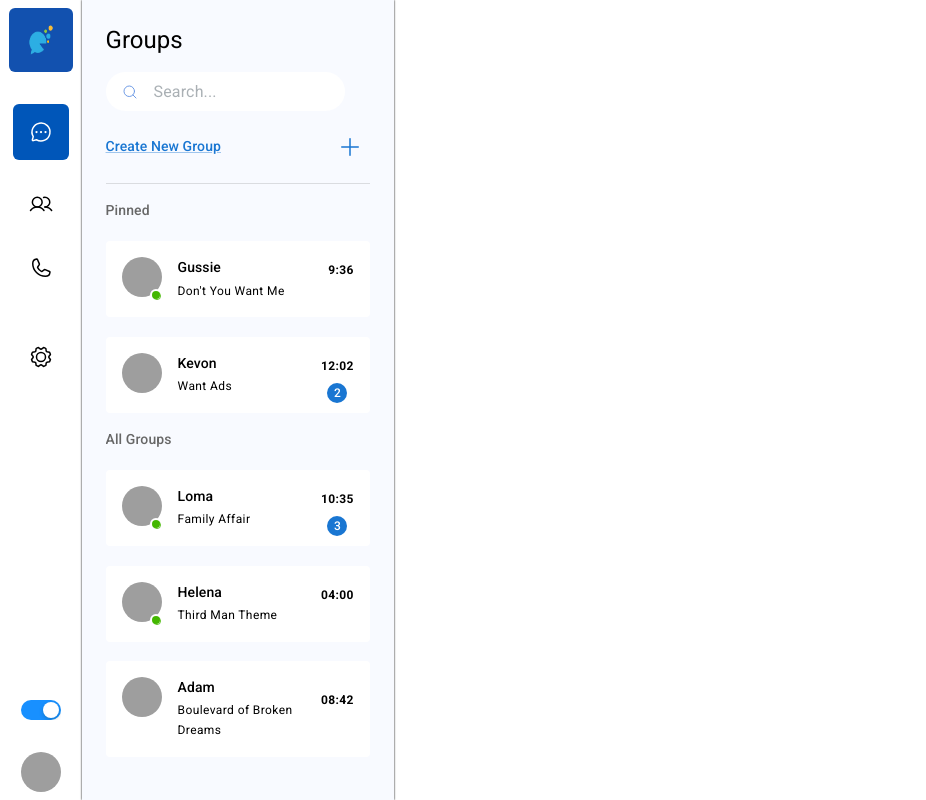
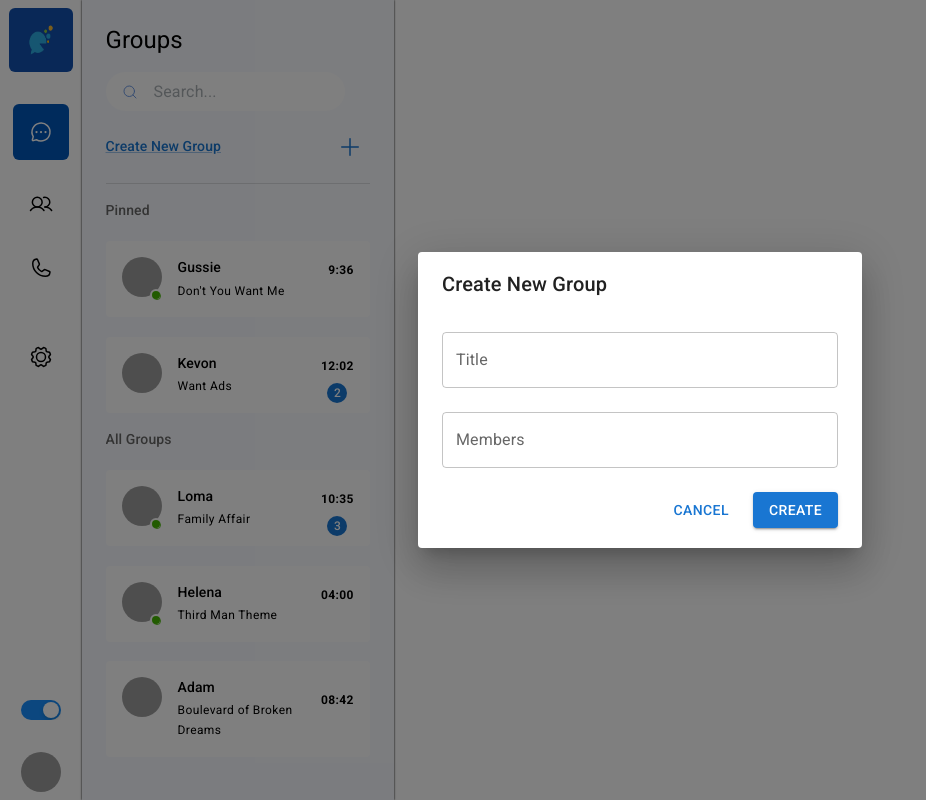
Before and after one commit to qnasir/Chat_Page_React, a React (Vite) app: page /group in a window 1280 px wide. Both pictures are taken after a click on the button 349 px from the left and 147 px from the top of the page. Shown: the whole page, without its empty margins (0-926 px from the left). Built offline with nearby package versions, Linux system fonts and the light colour scheme; grey boxes are pictures that could not be loaded.

Commit message:
Group_Creation completed

```diff
--- /dev/null
+++ b/src/components/Auth/hook-form/RHFAutocomplete.jsx
@@ -0,0 +1,36 @@
+import PropTypes from 'prop-types'
+import { useFormContext, Controller } from 'react-hook-form'
+import { Autocomplete, TextField } from '@mui/material'
+
+RHFAutocomplete.propTypes = {
+    name: PropTypes.string,
+    label: PropTypes.string,
+    helperText: PropTypes.node,
+}
+
+export default function RHFAutocomplete({ name, label, helperText, ...other }) {
+
+    const { control, setValue } = useFormContext()
+
+    return (
+        <>
+            <Controller name={name} control={control} render={({ field, fieldState: { error } }) => (
+                <Autocomplete
+                    {...field}
+                    fullWidth
+                    value={typeof field.value === "number" && field.value === 0 ? "" : field.value}
+                    onChange={(event, newValue) => setValue(name, newValue, { shouldValidate: true })}
+                    error={!!error}
+                    helperText={error ? error.message : helperText}
+                    {...other}
+                    renderInput={(params) => (
+                        <TextField
+                            label={label}
+                            error={!!error}
+                            helperText={error ? error.message : helperText} {...params}
+                        />
+                    )} />
+            )} />
+        </>
+    )
+}
--- a/src/components/Auth/hook-form/RHFTextField.jsx
+++ b/src/components/Auth/hook-form/RHFTextField.jsx
@@ -14,7 +14,9 @@ const {control} = useFormContext()
     return (
         <>
             <Controller name={name} control={control} render={({field, fieldState: {error} }) => (
-                <TextField {...field} fullWidth error={!!error} helperText={error ? error.message : helperText} {...other} />
+                <TextField {...field} fullWidth value={
+                    typeof field.value === "number" && field.value === 0 ? "" : field.value
+                } error={!!error} helperText={error ? error.message : helperText} {...other} />
             )} />
         </>
     )
--- a/src/components/Auth/hook-form/index.jsx
+++ b/src/components/Auth/hook-form/index.jsx
@@ -1,2 +1,3 @@
 export { default } from './FormProvider'
 export { default as RHFTextField } from './RHFTextField'
+export { default as RHFAutocomplete } from './RHFAutocomplete'
--- a/src/components/Chats.jsx
+++ b/src/components/Chats.jsx
@@ -93,10 +93,11 @@ const ChatList = [
 
 function Chats() {
 
-    const {isToggled} = useContext(AppContext)
+    const { isToggled } = useContext(AppContext)
 
     return (
-        <Box sx={{ position: "relative",  width: 312, backgroundColor: isToggled ? "#F8FAFF" : "#171A21" , boxShadow: "0px 0px 2px rgba(0, 0, 0, 025)" }}>
+        <>
+            <Box sx={{ position: "relative", width: 312, backgroundColor: isToggled ? "#F8FAFF" : "#171A21", boxShadow: "0px 0px 2px rgba(0, 0, 0, 025)" }}>
                 <Stack p={3} spacing={2} sx={{ height: "calc(100vh - 48px)" }} >
                     <Stack direction="row" alignItems={"center"} justifyContent="space-between">
                         <Typography sx={{ color: isToggled ? "#000" : "#fff" }} variant="h5">
@@ -121,9 +122,11 @@ function Chats() {
                         </Stack>
                         <Divider color={isToggled ? "#D3D3D3" : "#2F4F4F"} />
                     </Stack>
-                <Stack spacing={2} direction="column" sx={{ flexGrow: 1, overflow: "scroll", height: "100%", '&::-webkit-scrollbar': {
+                    <Stack spacing={2} direction="column" sx={{
+                        flexGrow: 1, overflow: "scroll", height: "100%", '&::-webkit-scrollbar': {
                             display: 'none'
-                } }} >
+                        }
+                    }} >
                         <Stack spacing={2.4}>
                             <Typography variant='subtitle2' sx={{ color: "#676767" }} >
                                 Pinned
@@ -144,8 +147,9 @@ function Chats() {
                 </Stack>
             </Box>
 
-        // Right
-        // TODO => Reuse Conversation Components
+            {/* Right */}
+            {/* TODO => Reuse Conversation Components */}
+        </>
     )
 }
 
--- /dev/null
+++ b/src/components/CreateGroup/CreateGroup.jsx
@@ -0,0 +1,29 @@
+import React, { forwardRef } from 'react'
+import { Dialog, DialogContent, DialogTitle, Slide } from '@mui/material';
+import  CreateGroupForm from './CreateGroupForm'
+
+const Transition = forwardRef(function Transition(props, ref) {
+    return <Slide direction="up" ref={ref} {...props} />;
+});
+
+const CreateGroup = ({ open, handleClose }) => {
+
+    return (
+        <>
+            <Dialog fullWidth maxWidth="xs" open={open} TransitionComponent={Transition} keepMounted sx={{p: 4}} >
+
+                {/* Title */}
+                <DialogTitle sx={{ mb: 2 }}>Create New Group</DialogTitle>
+
+                {/* Content */}
+                <DialogContent>
+                    {/* Form */}
+                    <CreateGroupForm handleClose={handleClose} />
+                </DialogContent>
+
+            </Dialog>
+        </>
+    )
+}
+
+export default CreateGroup
--- /dev/null
+++ b/src/components/CreateGroup/CreateGroupForm.jsx
@@ -0,0 +1,67 @@
+
+import * as Yup from 'yup'
+import { Button, Stack } from '@mui/material';
+import { useForm } from 'react-hook-form';
+import FormProvider from '../Auth/hook-form/FormProvider';
+import { yupResolver } from '@hookform/resolvers/yup';
+import { RHFAutocomplete, RHFTextField } from '../Auth/hook-form'
+
+const MEMBERS = ["Name 1", "Name 2", "Name 3"]
+
+const CreateGroupForm = ({ handleClose }) => {
+    const NewGroupSchema = Yup.object().shape({
+        title: Yup.string().required("Title is required"),
+        members: Yup.array().min(2, "Must have at least 2members")
+    })
+
+    const defaultValues = {
+        title: "",
+        members: [],
+    }
+
+    const methods = useForm({
+        resolver: yupResolver(NewGroupSchema),
+        defaultValues,
+    })
+
+    const {
+        reset,
+        watch,
+        setError,
+        handleSubmit,
+        formState: { errors, isSubmitting, isSubmittingSuccessful, isValid } } = methods
+
+    const onSubmit = async (data) => {
+        try {
+            // API Call
+            console.log("DATA", data)
+        } catch (error) {
+            console.log("error", error)
+        }
+    }
+
+    return (
+        <FormProvider methods={methods} onSubmit={handleSubmit(onSubmit)}>
+
+            <Stack spacing={3}>
+                <RHFTextField name="title" label="Title" />
+                <RHFAutocomplete
+                    name="members"
+                    label="Members"
+                    multiple
+                    freeSolo
+                    options={MEMBERS.map((option) => option)}
+                    ChipProps={{ size: "medium" }}
+                />
+                <Stack spacing={2} direction="row" alignItems={"center"} justifyContent="end">
+                    <Button onClick={handleClose} >Cancel</Button>
+                    <Button type="submit" variant="contained">Create</Button>
+                </Stack>
+            </Stack>
+
+        </FormProvider>
+    )
+
+}
+
+export default CreateGroupForm
--- a/src/components/GroupChat.jsx
+++ b/src/components/GroupChat.jsx
@@ -1,5 +1,5 @@
 import { Box, Divider, IconButton, Link, Stack, Typography, useTheme, styled, Badge, Avatar } from '@mui/material'
-import React, { useContext } from 'react'
+import React, { useContext, useState } from 'react'
 import { AppContext } from '../Context/ParentContext'
 import { faker } from '@faker-js/faker';
 import Search from './Search/Search'
@@ -7,6 +7,7 @@ import SearchIconWrapper from './Search/SearchIconWrapper'
 import StyledInputBase from './Search/StyledInputBase'
 import { MagnifyingGlass, Plus } from 'phosphor-react'
 import ChatElement from './Chats/ChatElement';
+import CreateGroup from './CreateGroup/CreateGroup';
 
 const ChatList = [
     {
@@ -96,6 +97,12 @@ const GroupChat = () => {
     const theme = useTheme();
 
     const { isToggled } = useContext(AppContext)
+    const [openDialog, setOpenDialog] = useState(false);
+
+
+    const handleCloseDialog = () => {
+        setOpenDialog(false);
+    };
 
     return (
         <>
@@ -113,7 +120,7 @@ const GroupChat = () => {
                         </Stack>
                         <Stack direction="row" justifyContent="space-between" alignItems={"center"}>
                             <Typography sx={{ cursor: "pointer" }} variant='subtitle2' component={Link}>Create New Group</Typography>
-                            <IconButton><Plus style={{ color: theme.palette.primary.main }} /></IconButton>
+                            <IconButton onClick={() => setOpenDialog(true)}><Plus style={{ color: theme.palette.primary.main }} /></IconButton>
                         </Stack>
                         <Divider />
 
@@ -142,7 +149,7 @@ const GroupChat = () => {
                     </Stack>
                 </Box>
             </Stack>
-
+            {openDialog && <CreateGroup open={openDialog} handleClose={handleCloseDialog} />}
         </>
     )
 }
```
Lines whose indentation alone changed are shown as unchanged.
